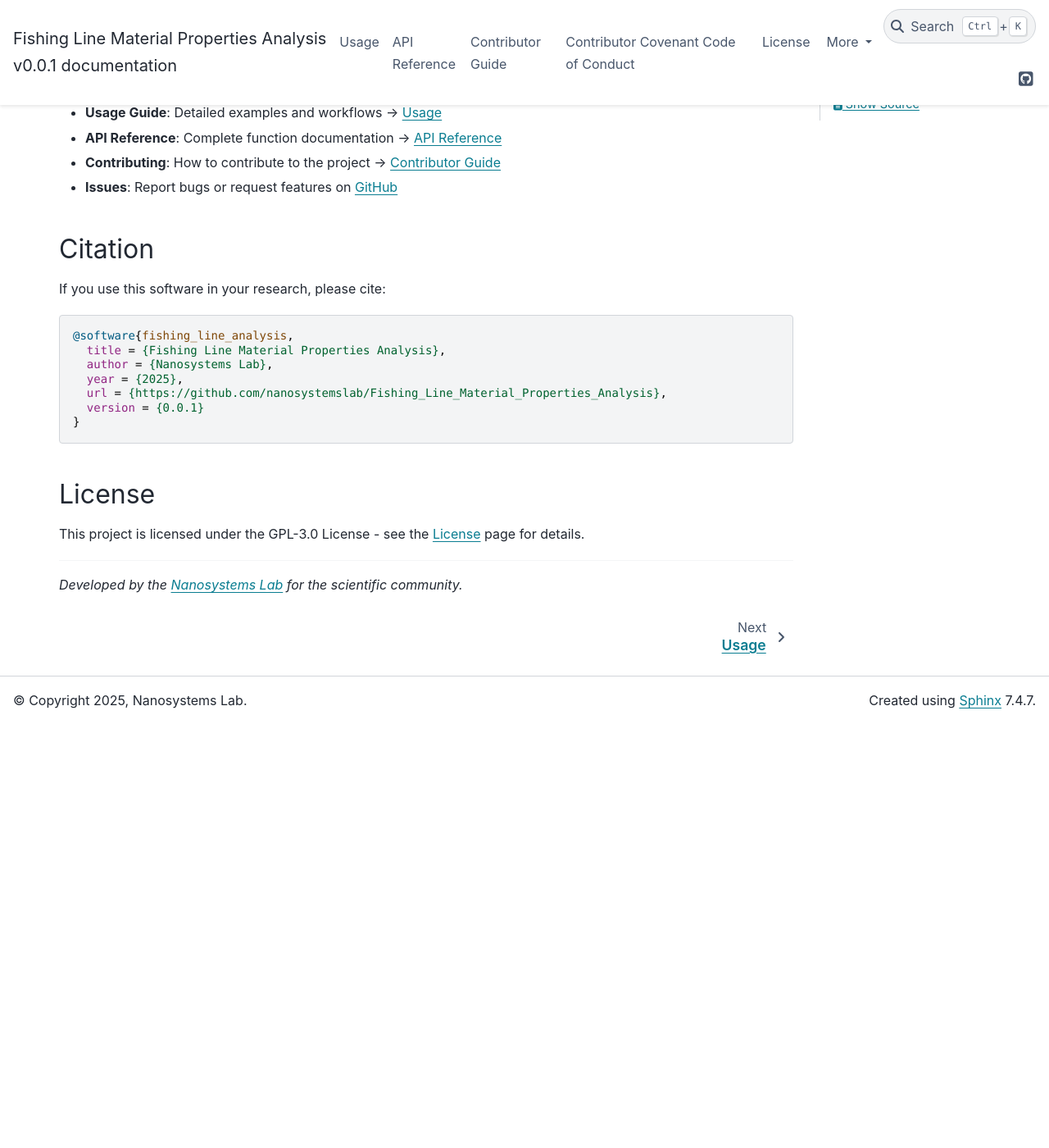
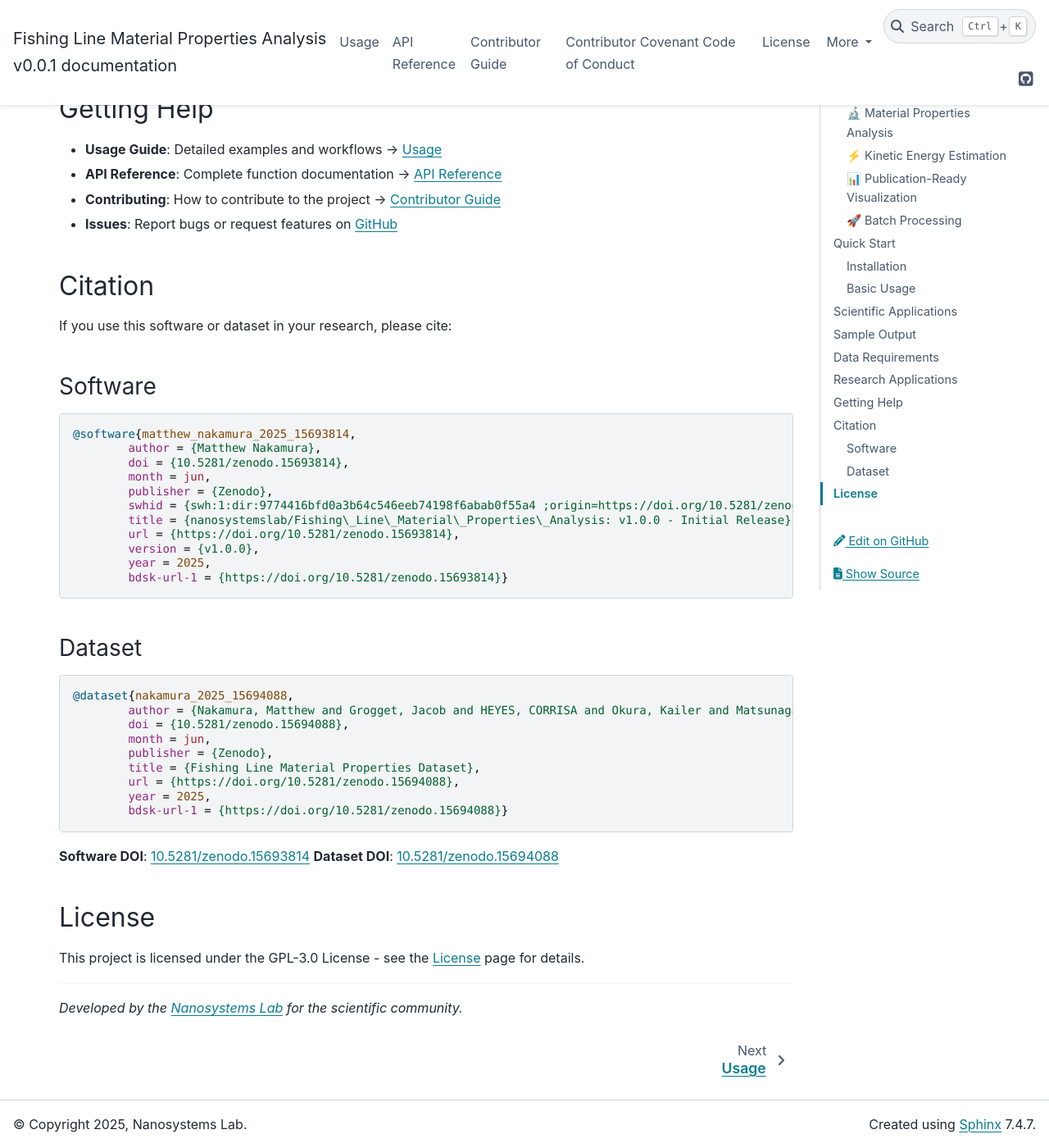
Before and after one commit to nanosystemslab/Fishing_Line_Material_Properties_Analysis, a Sphinx documentation site: the page built from docs/index.md, in a window 1280 px wide and 1400 px high, scrolled down 3348 px. Shown: the whole window at 82% size. Built offline with Sphinx 7.4.7 and the PyData theme 0.15.4, drawn with Linux system fonts in a browser that asks for light colours; before the commit the page ends 4232 px from its top, so only the background shows below that.

Commit message:
Updated docs to have ciation information

````diff
--- a/docs/index.md
+++ b/docs/index.md
@@ -1,4 +1,7 @@
 # Fishing Line Material Properties Analysis
+
+[![DOI](https://zenodo.org/badge/DOI/10.5281/zenodo.15693814.svg)](https://doi.org/10.5281/zenodo.15693814)
+[![DOI](https://zenodo.org/badge/DOI/10.5281/zenodo.15694088.svg)](https://doi.org/10.5281/zenodo.15694088)
 
 A comprehensive Python package for analyzing material properties of fishing lines from tensile test data.
 
@@ -116,17 +119,40 @@ This package has been used in research published in materials science and engine
 
 ## Citation
 
-If you use this software in your research, please cite:
+If you use this software or dataset in your research, please cite:
+
+### Software
 
 ```bibtex
-@software{fishing_line_analysis,
-  title = {Fishing Line Material Properties Analysis},
-  author = {Nanosystems Lab},
-  year = {2025},
-  url = {https://github.com/nanosystemslab/Fishing_Line_Material_Properties_Analysis},
-  version = {0.0.1}
-}
+@software{matthew_nakamura_2025_15693814,
+	author = {Matthew Nakamura},
+	doi = {10.5281/zenodo.15693814},
+	month = jun,
+	publisher = {Zenodo},
+	swhid = {swh:1:dir:9774416bfd0a3b64c546eeb74198f6abab0f55a4 ;origin=https://doi.org/10.5281/zenodo.15693813;vi sit=swh:1:snp:6196b6c9398e5737fef543af6732644c54c9 b97a;anchor=swh:1:rel:629adf510f09c35bc02be5156b08 598c85588ba7;path=nanosystemslab- Fishing\_Line\_Material\_Properties\_Analysis-da1d584},
+	title = {nanosystemslab/Fishing\_Line\_Material\_Properties\_Analysis: v1.0.0 - Initial Release},
+	url = {https://doi.org/10.5281/zenodo.15693814},
+	version = {v1.0.0},
+	year = 2025,
+	bdsk-url-1 = {https://doi.org/10.5281/zenodo.15693814}}
 ```
+
+### Dataset
+
+```bibtex
+@dataset{nakamura_2025_15694088,
+	author = {Nakamura, Matthew and Grogget, Jacob and HEYES, CORRISA and Okura, Kailer and Matsunaga, Kaitlyn and Brown, Joseph},
+	doi = {10.5281/zenodo.15694088},
+	month = jun,
+	publisher = {Zenodo},
+	title = {Fishing Line Material Properties Dataset},
+	url = {https://doi.org/10.5281/zenodo.15694088},
+	year = 2025,
+	bdsk-url-1 = {https://doi.org/10.5281/zenodo.15694088}}
+```
+
+**Software DOI**: [10.5281/zenodo.15693814](https://doi.org/10.5281/zenodo.15693814)
+**Dataset DOI**: [10.5281/zenodo.15694088](https://doi.org/10.5281/zenodo.15694088)
 
 ## License
 
````
Also changed, not shown: README.md (line endings or trailing spaces), 2 other files.
